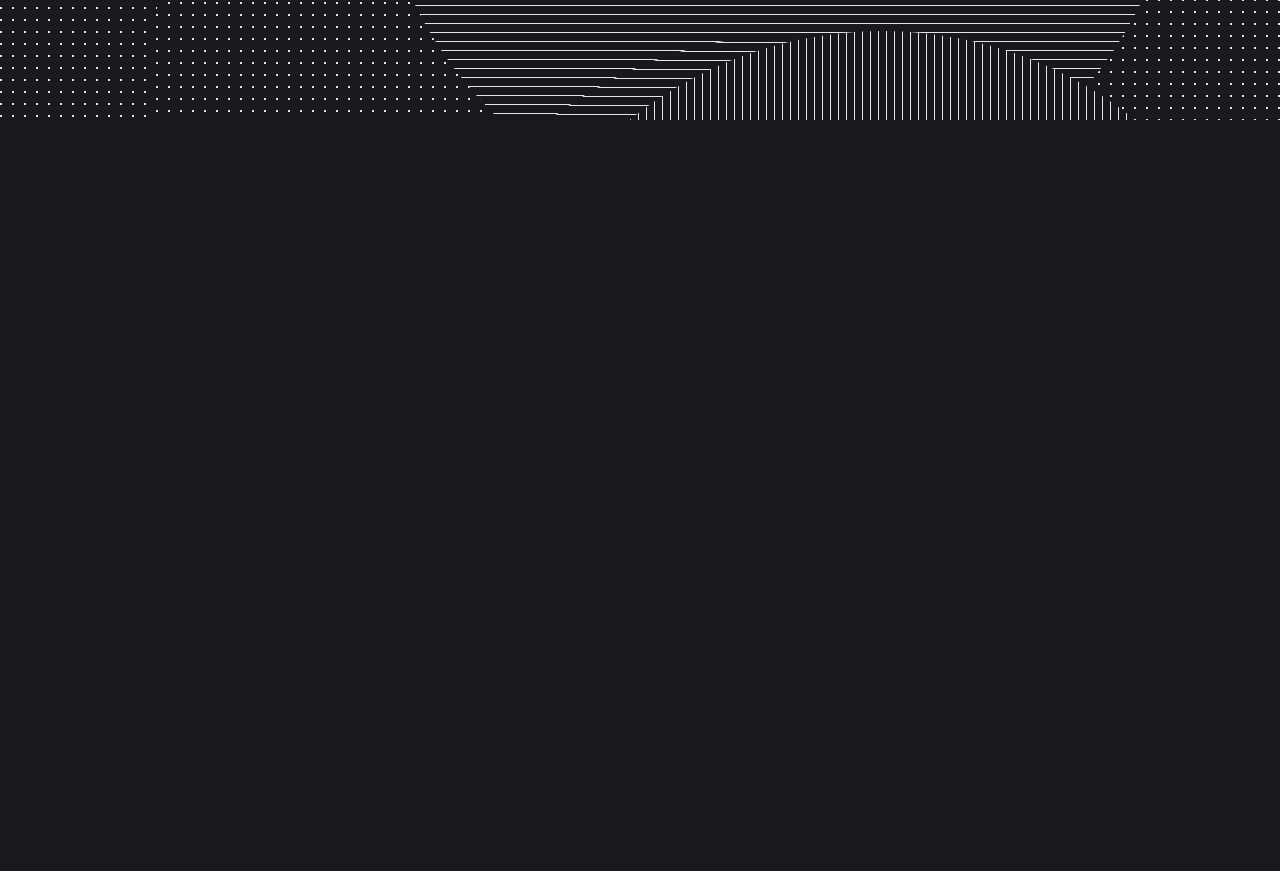
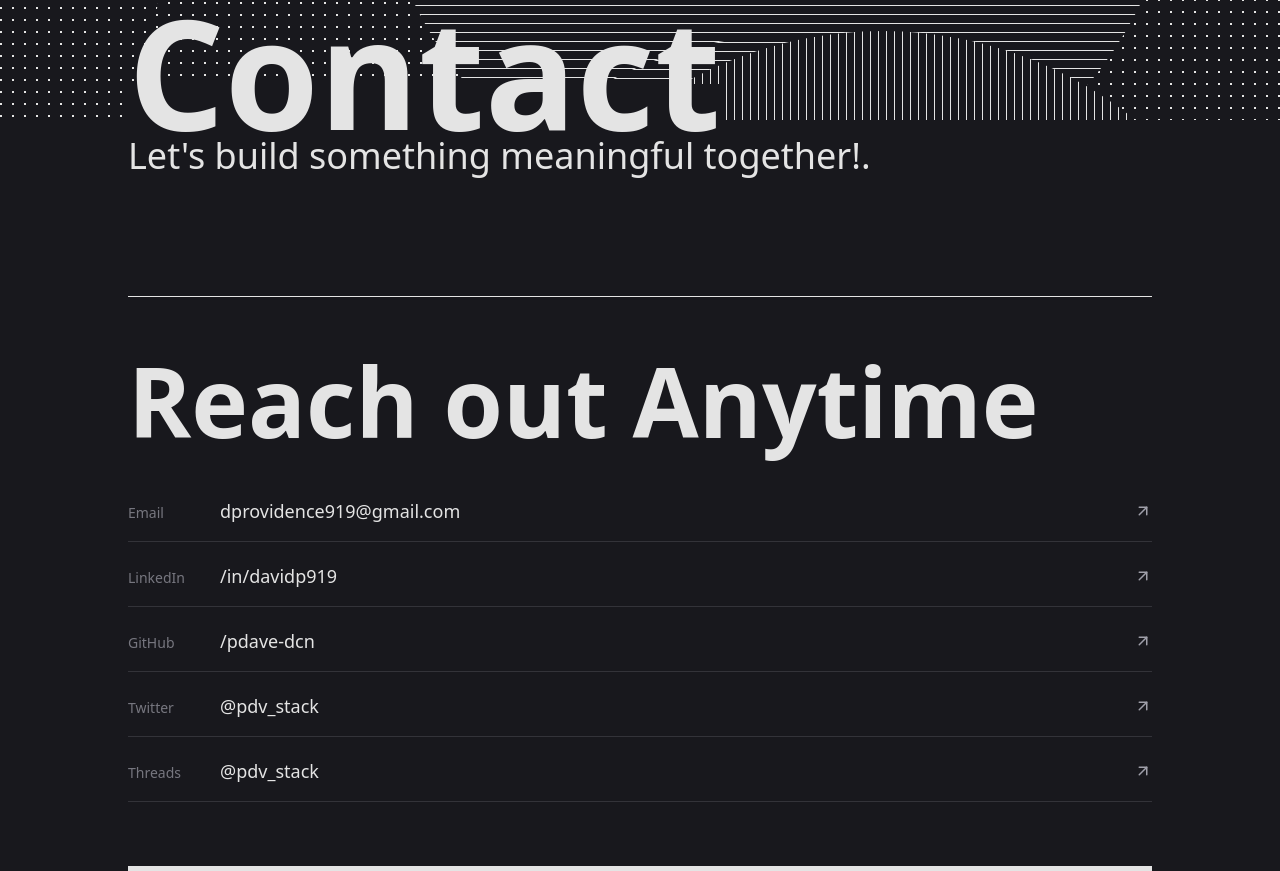
Before and after one commit to Pdave-dcn/portfolio, a Next.js app: page /contact in a window 1280 px wide. Shown: the part 300-1171 px from the top of the page. Before the commit the page ends 972 px from the top, so only its background shows below. Built offline with nearby package versions, Linux system fonts and the light colour scheme.

Commit message:
feat: add ContactPage with HeroSection, IntroParagraph, and LinkSection components, and implement contact page data structure

```diff
--- a/app/contact/page.tsx
+++ b/app/contact/page.tsx
@@ -1,7 +1,15 @@
+import HeroSection from "@/components/sections/contactPage/HeroSection";
+import LinkSection from "@/components/sections/contactPage/LinkSection";
+//import IntroParagraph from "@/components/sections/contactPage/IntroParagraph";
+
 const ContactPage = () => {
   return (
-    <div className="w-full h-screen">
-      <h1 className="text-4xl font-bold">Contact page</h1>
+    <div className="flex flex-col gap-10">
+      <div className="flex flex-col gap-15">
+        <HeroSection />
+        {/* <IntroParagraph /> */}
+      </div>
+      <LinkSection />
     </div>
   );
 };
--- a/app/page.tsx
+++ b/app/page.tsx
@@ -5,7 +5,7 @@ import SkillsSection from "@/components/sections/homepage/SkillsSection";
 
 const HomePage = () => {
   return (
-    <div className="mb-28">
+    <div>
       <HeroSection />
       <IntroParagraph />
       <SkillsSection />
--- /dev/null
+++ b/components/sections/contactPage/HeroSection.tsx
@@ -0,0 +1,17 @@
+import { HERO_DATA } from "@/lib/contact-page.data";
+import { highlights, typography } from "@/lib/design-tokens";
+
+const HeroSection = () => {
+  return (
+    <section className="mt-35 md:mt-40 lg:mt-35">
+      <h1 className={`${typography.hero} ${highlights.textHighlight}`}>
+        {HERO_DATA.title}
+      </h1>
+      <p className={`${typography.tagline} ${highlights.textHighlight}`}>
+        {HERO_DATA.tagline}
+      </p>
+    </section>
+  );
+};
+
+export default HeroSection;
--- /dev/null
+++ b/components/sections/contactPage/IntroParagraph.tsx
@@ -0,0 +1,12 @@
+import { INTRO_DATA } from "@/lib/contact-page.data";
+import { typography } from "@/lib/design-tokens";
+
+const IntroParagraph = () => {
+  return (
+    <div>
+      <p className={`${typography.body}`}>{INTRO_DATA.text}</p>
+    </div>
+  );
+};
+
+export default IntroParagraph;
--- /dev/null
+++ b/components/sections/contactPage/LinkSection.tsx
@@ -0,0 +1,52 @@
+import { memo } from "react";
+import { Divider } from "@/components/ui/divider";
+import { typography } from "@/lib/design-tokens";
+import Link from "next/link";
+import { ArrowUpRight } from "lucide-react";
+import { cn } from "@/lib/utils";
+import { CONTACT_LINKS } from "@/lib/contact-page.data";
+
+const LinkSection = memo(() => {
+  return (
+    <section className="mt-16 md:mt-20">
+      <Divider />
+
+      <div className="py-12 md:py-16 space-y-8 md:space-y-10">
+        <h2 className={cn(typography.heading)}>Reach out Anytime</h2>
+
+        <div className="space-y-1">
+          {CONTACT_LINKS.map((link) => (
+            <Link
+              key={link.href}
+              href={link.href}
+              target={link.href.startsWith("http") ? "_blank" : undefined}
+              rel={
+                link.href.startsWith("http") ? "noopener noreferrer" : undefined
+              }
+              className="group flex items-center justify-between py-4 border-b border-muted-foreground/20 hover:border-foreground/40 transition-colors"
+            >
+              <div className="flex items-baseline gap-3">
+                <span className="text-sm text-muted-foreground opacity-70 w-20">
+                  {link.label}
+                </span>
+                <span className="text-base md:text-lg font-medium">
+                  {link.value}
+                </span>
+              </div>
+              <ArrowUpRight
+                size={18}
+                className="text-muted-foreground group-hover:text-foreground group-hover:translate-x-0.5 group-hover:-translate-y-0.5 transition-all"
+              />
+            </Link>
+          ))}
+        </div>
+      </div>
+
+      <Divider thick />
+    </section>
+  );
+});
+
+LinkSection.displayName = "LinkSection";
+
+export default LinkSection;
--- a/components/sections/homepage/CTASection.tsx
+++ b/components/sections/homepage/CTASection.tsx
@@ -3,13 +3,21 @@ import Link from "next/link";
 import { CTA_DATA } from "@/lib/homepage-data";
 import { typography, spacing } from "@/lib/design-tokens";
 import { Divider } from "../../ui/divider";
+import { ArrowUpRight } from "lucide-react";
+import { cn } from "@/lib/utils";
 
 const CTASection = memo(() => {
   return (
-    <div className={`flex flex-col ${spacing.sectionGap}`}>
+    <section className={`flex flex-col ${spacing.sectionGap}`}>
+      {/* <Divider /> */}
+
+      <div className="py-12 md:py-16 space-y-8 md:space-y-10">
         <div>
           <h2
-          className={`mt-2 flex flex-col leading-8 ${typography.sectionHeading}`}
+            className={cn(
+              typography.sectionHeading,
+              "mt-2 flex flex-col leading-8"
+            )}
           >
             <span>{CTA_DATA.heading.line1}</span>
             <span>{CTA_DATA.heading.line2}</span>
@@ -19,15 +27,26 @@ const CTASection = memo(() => {
           </p>
         </div>
 
-      <div className={`flex flex-col gap-4.5 md:gap-7 ${typography.ctaLink}`}>
+        <div className="space-y-1">
           {CTA_DATA.links.map((link) => (
-          <Link key={link.href} href={link.href}>
-            <Divider />
-            <span>{link.label}</span>
+            <Link
+              key={link.href}
+              href={link.href}
+              className="group flex items-center justify-between py-4 border-b border-muted-foreground/20 hover:border-foreground/40 transition-colors "
+              aria-label={`Navigate to ${link.label.toLowerCase()} page`}
+            >
+              <span className={cn(typography.ctaLink)}>{link.label}</span>
+              <ArrowUpRight
+                size={18}
+                className="text-muted-foreground group-hover:text-foreground group-hover:translate-x-0.5 group-hover:-translate-y-0.5 transition-all"
+              />
             </Link>
           ))}
         </div>
       </div>
+
+      <Divider thick />
+    </section>
   );
 });
 
--- a/components/sections/homepage/HeroSection.tsx
+++ b/components/sections/homepage/HeroSection.tsx
@@ -18,7 +18,7 @@ const HeroSection = memo(() => {
         </h1>
 
         <p
-          className={`md:mt-5 text-pretty ${typography.tagline} ${highlights.taglineHighlight}`}
+          className={`md:mt-5 ${typography.tagline} ${highlights.taglineHighlight}`}
         >
           {HERO_DATA.tagline}
         </p>
--- a/components/sections/projectPage/HeroSection.tsx
+++ b/components/sections/projectPage/HeroSection.tsx
@@ -9,9 +9,7 @@ const HeroSection = () => {
         <h1 className={`${typography.hero} ${highlights.textHighlight}`}>
           {HERO_DATA.title}
         </h1>
-        <p
-          className={`text-pretty mt-2 md:mt-2.5 lg:mt-3 ${typography.tagline}`}
-        >
+        <p className={`mt-2 md:mt-2.5 lg:mt-3 ${typography.tagline}`}>
           {HERO_DATA.tagline}
         </p>
       </div>
--- /dev/null
+++ b/lib/contact-page.data.ts
@@ -0,0 +1,32 @@
+export const HERO_DATA = {
+  title: "Contact",
+  tagline: "Let's build something meaningful together!.",
+} as const;
+
+export const INTRO_DATA = {
+  text: "If you have an idea, a project, or just want to talk tech, I’m always open to conversations that lead to great work.",
+} as const;
+
+export const CONTACT_LINKS = [
+  {
+    label: "Email",
+    value: "dprovidence919@gmail.com",
+    href: "mailto:dprovidence919@gmail.com",
+  },
+  {
+    label: "LinkedIn",
+    value: "/in/davidp919",
+    href: "https://www.linkedin.com/in/davidp919/",
+  },
+  {
+    label: "GitHub",
+    value: "/pdave-dcn",
+    href: "https://github.com/pdave-dcn/",
+  },
+  { label: "Twitter", value: "@pdv_stack", href: "https://x.com/pdv_stack" },
+  {
+    label: "Threads",
+    value: "@pdv_stack",
+    href: "https://www.threads.com/@pdv_stack/",
+  },
+] as const;
--- a/lib/design-tokens.ts
+++ b/lib/design-tokens.ts
@@ -5,10 +5,10 @@ export const typography = {
   subheading: "text-[1.5rem] md:text-[2rem] lg:text-[3.7rem] font-semibold",
   sectionHeading:
     "text-[2.5rem] leading-8 md:text-[5rem] lg:text-[6rem] md:leading-20 font-bold",
-  ctaLink: "text-[1.3rem] md:text-[1.6rem] lg:text-[2rem]",
-  body: "text-base md:text-xl",
-  bodyLarge: "text-xl",
-  tagline: "text-2xl md:text-3xl lg:text-4xl",
+  ctaLink: "text-[1.1rem] md:text-[1.6rem] //lg:text-[2rem]",
+  body: "text-base md:text-xl text-pretty",
+  bodyLarge: "text-xl text-pretty",
+  tagline: "text-2xl md:text-3xl lg:text-4xl text-pretty",
   ctaSubheading: "text-[1.5rem] md:text-[2rem] lg:text-[2.3rem]",
 } as const;
 
```
Lines whose indentation alone changed are shown as unchanged.
